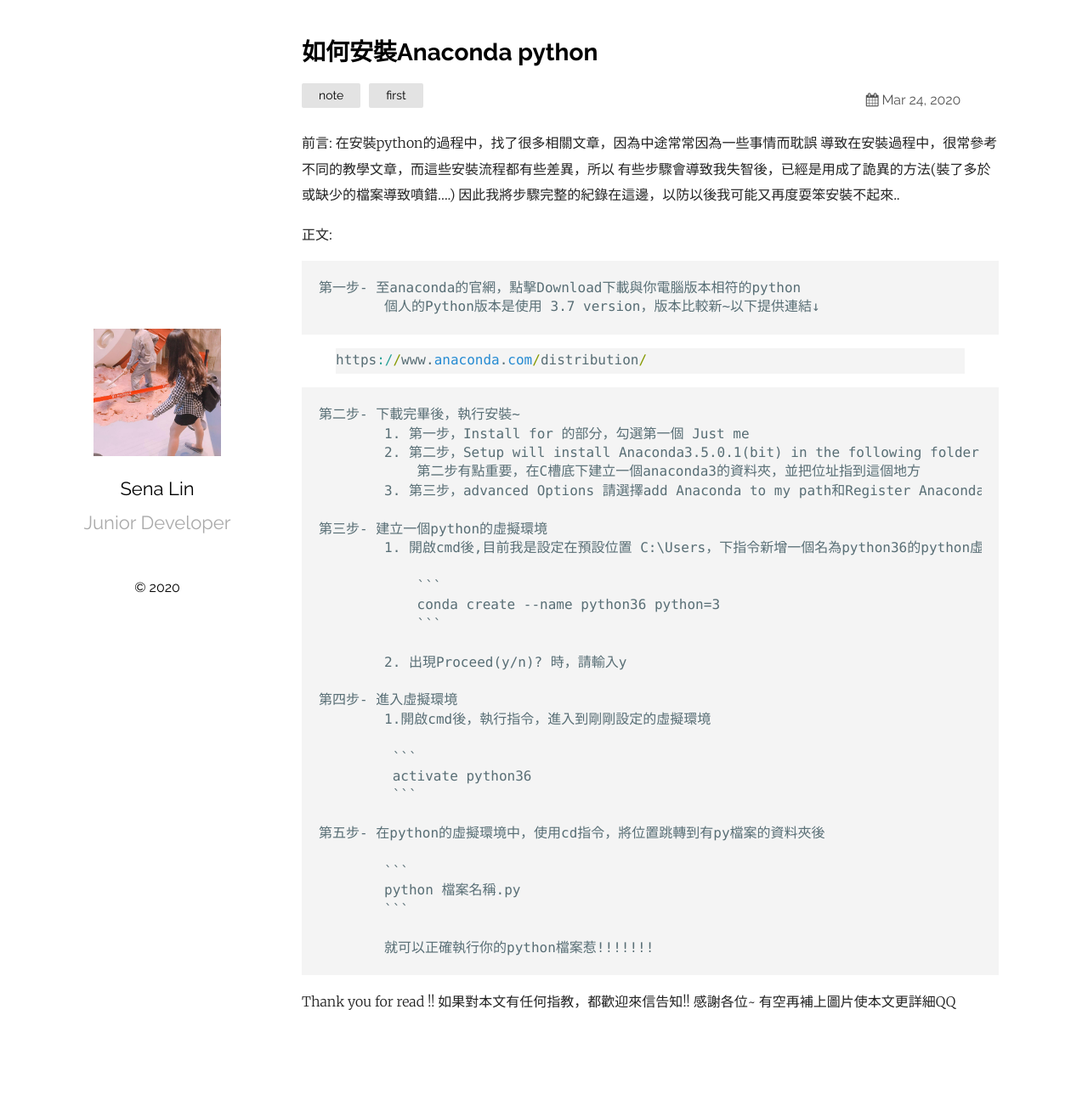
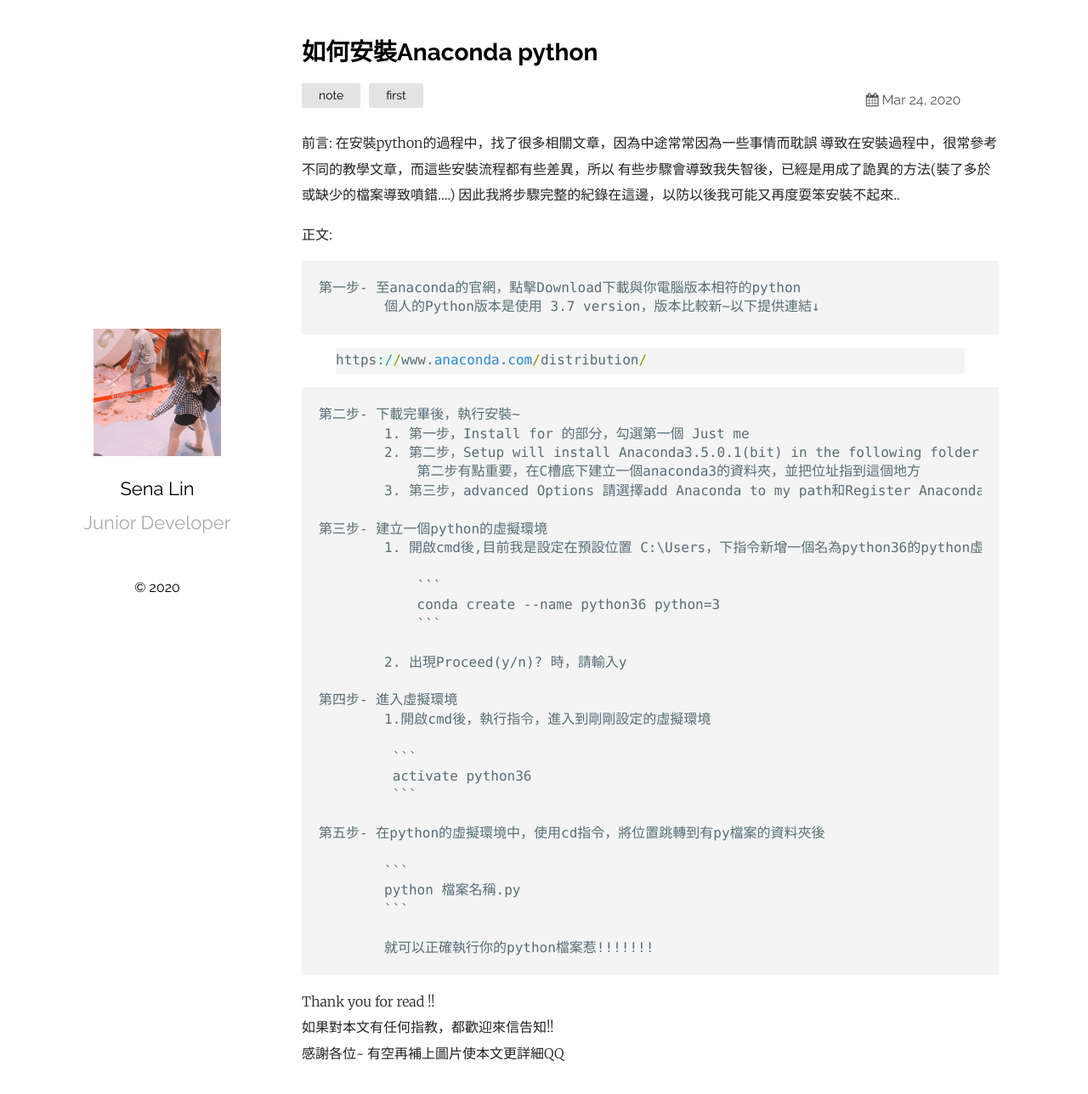
Before and after one commit to sinsin2021/Sena-s-Learning-Record, a Jekyll site: the page built from _posts/2020-03-24-python_001.markdown, in a window 1280 px wide and 1300 px high. Shown: the top 1288 px of the window at 85% size. Built offline with Jekyll 4.4.1, drawn with Linux system fonts in a browser that asks for light colours.

Commit message:
fix: 測試斷行符號

```diff
--- a/_posts/2020-03-24-python_001.markdown
+++ b/_posts/2020-03-24-python_001.markdown
@@ -50,6 +50,6 @@ categories: note first
 
 
 
-Thank you for read !!
-如果對本文有任何指教，都歡迎來信告知!!
-感謝各位~ 有空再補上圖片使本文更詳細QQ
+Thank you for read !!<br>
+如果對本文有任何指教，都歡迎來信告知!!<br>
+感謝各位~ 有空再補上圖片使本文更詳細QQ<br>
```
